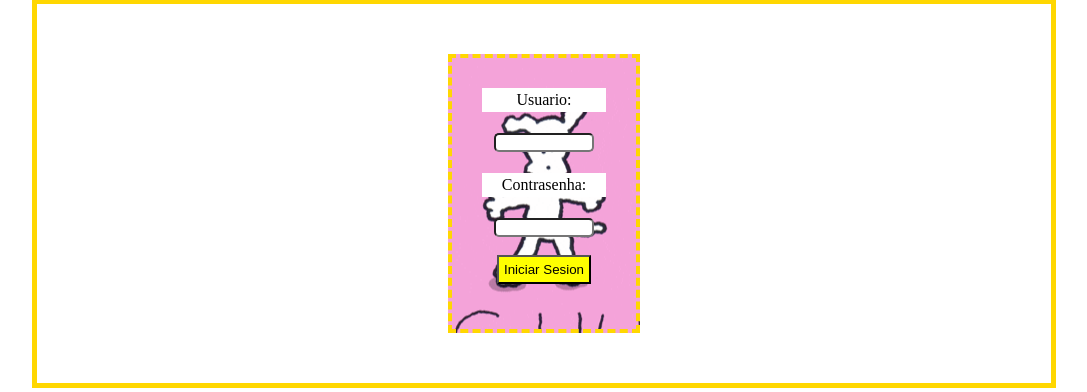
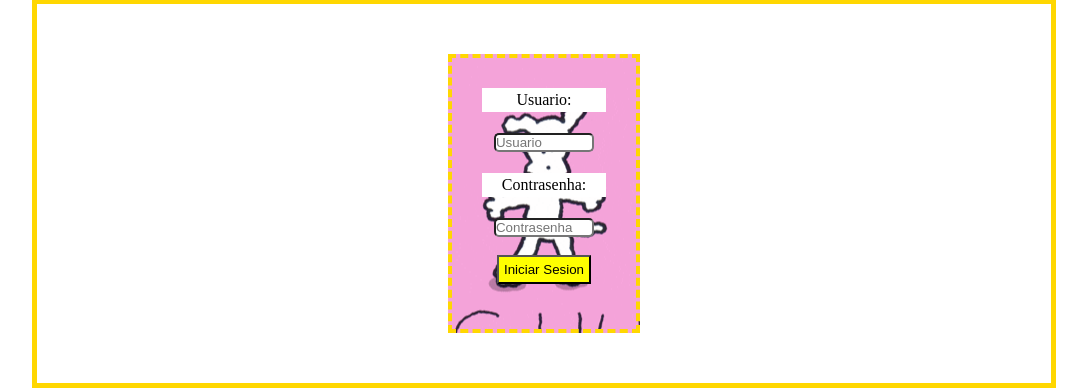
Before and after one commit to JoseBorda/e-commerce, a PHP site: page / in a window 1280 px wide. Shown: the part 121-513 px from the top of the page, without its empty margins (96-1183 px from the left). Run offline with PHP 8.4, Linux system fonts and the light colour scheme.

Commit message:
se agrega placeholder en los input de usuario y contransenha

```diff
--- a/index.php
+++ b/index.php
@@ -14,9 +14,9 @@ include ("./database/conexion.php");
         <!-- <img src="./imagenes/gif1.gif" alt="Imagen random" class="imagengif"> -->
         <div class="container-login">
             <div class="container-main">Usuario: </div><br>
-            <div class="container-input"><input type="text" name="login_user" id="login_user" class="form-input"></div><br>
+            <div class="container-input"><input type="text" name="login_user" id="login_user" class="form-input" placeholder="Usuario"></div><br>
             <div class="container-main">Contrasenha: </div><br>
-            <div class="container-input"><input type="password" name="login_password" id="login_password" class="form-input"></div>
+            <div class="container-input"><input type="password" name="login_password" id="login_password" class="form-input" placeholder="Contrasenha"></div>
             <div class="container-button"><input type="submit" value="Iniciar Sesion" class="button-primary"></div>
         </div>
     </form>
```
